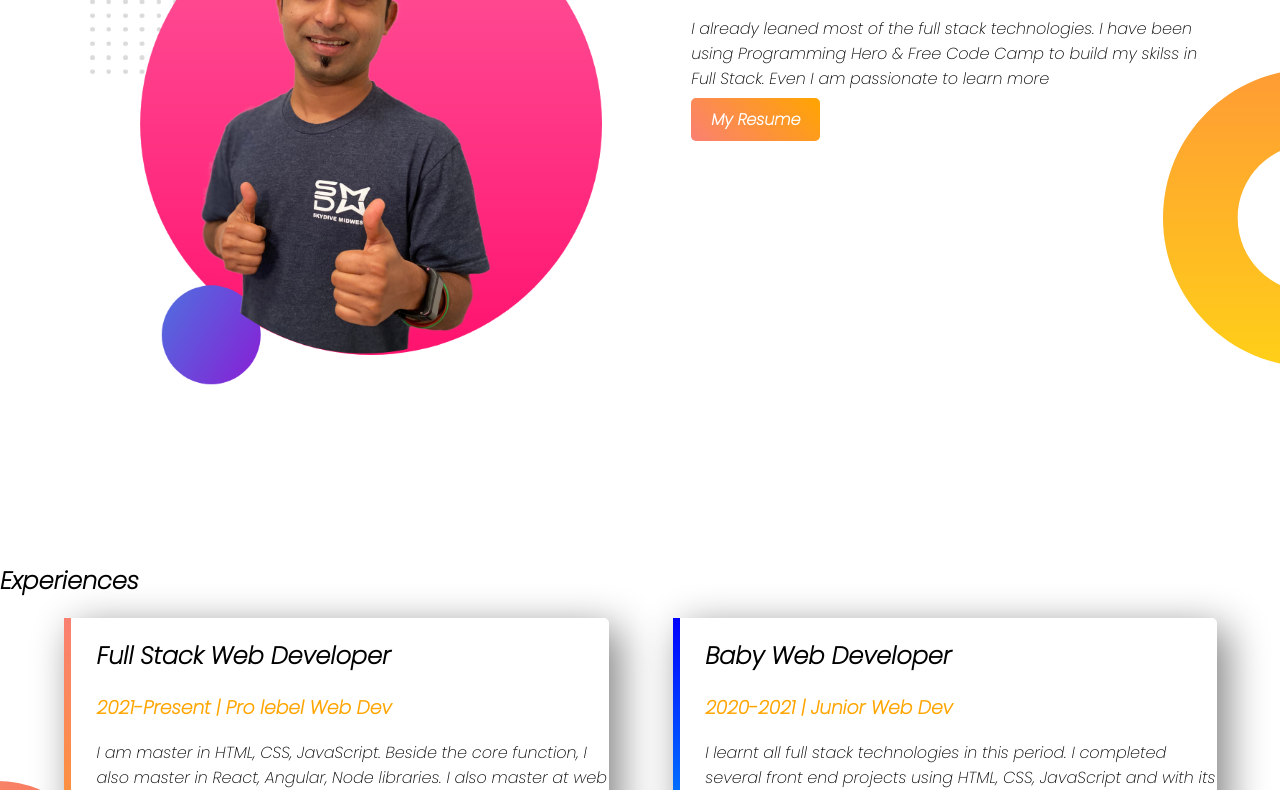
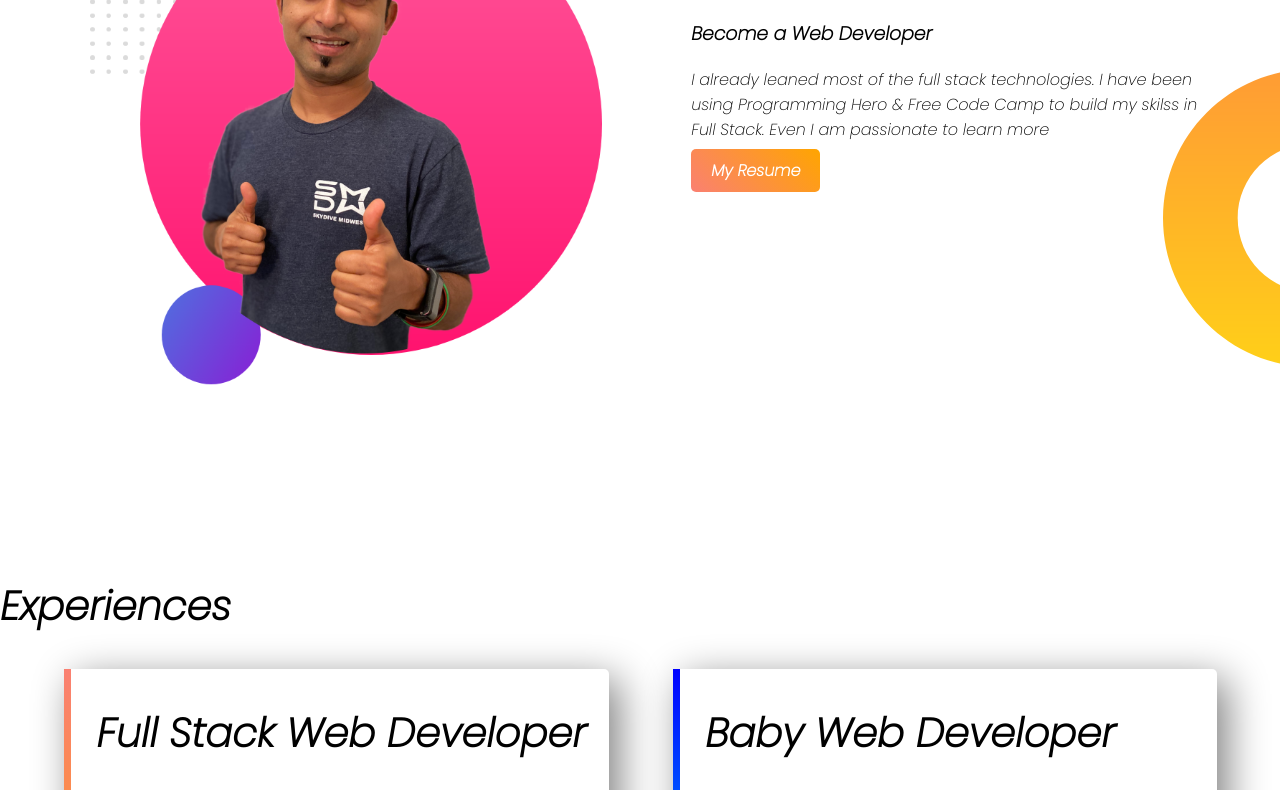
Before and after one commit to shakil1016/web-portfolio, a plain HTML site: page index.html in a window 1280 px wide. Shown: the part 757-1547 px from the top of the page. Drawn offline with Linux system fonts and the light colour scheme.

Commit message:
font changed

```diff
--- a/style.css
+++ b/style.css
@@ -6,6 +6,12 @@ body{
 h1{
     font-size: 50px;
 }
+
+h2{
+    font-size: 40px;
+}
+
+
 .orange-highlight{
     color: orange;
 }
@@ -41,9 +47,6 @@ section{
     background-position: right;
 }
 
-h2, h3 {
-    font-weight: bold;
-}
 .single-experience{
     box-shadow: 10px 10px 40px grey;
     border-radius: 5px;
```
